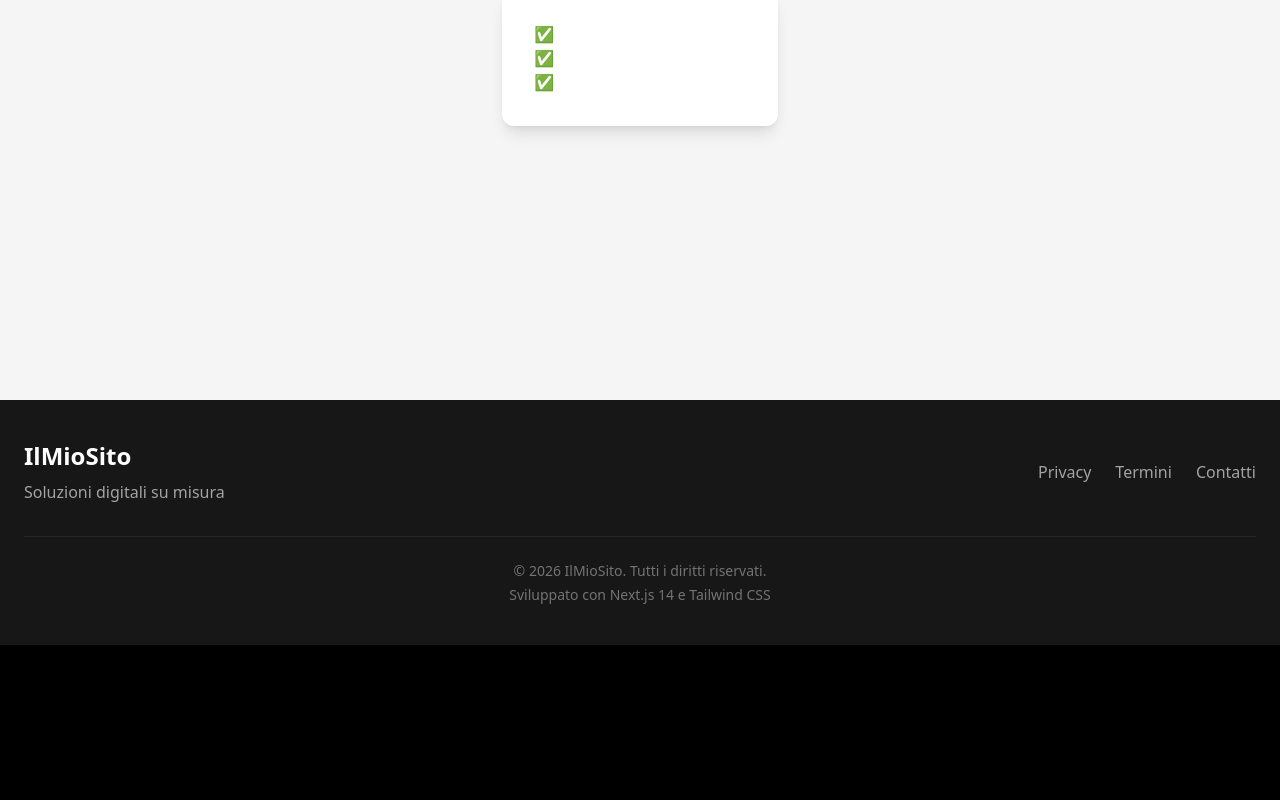
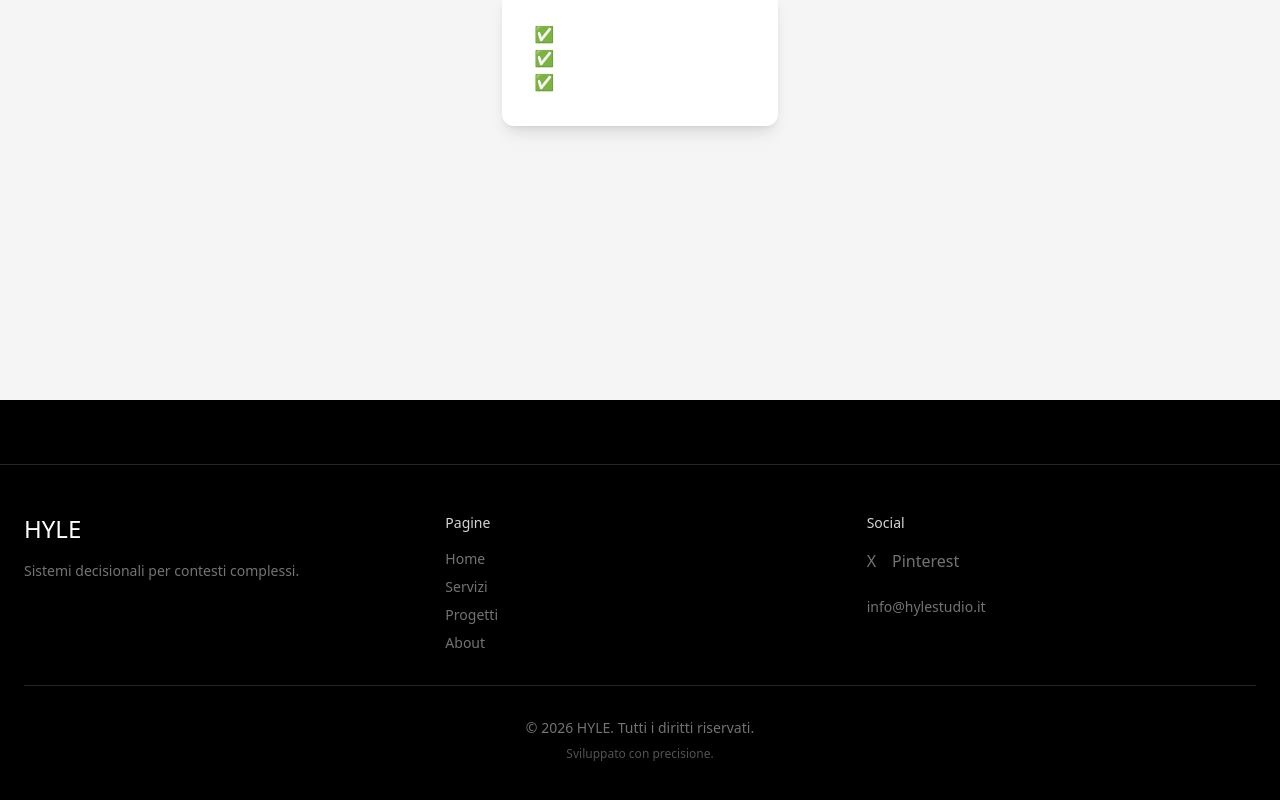
Before and after one commit to paologua/hyle-studio-new, a Next.js app: page / in a window 1280 px wide. Shown: the part 400-1200 px from the top of the page. Before the commit the page ends 1045 px from the top, so only its background shows below. Built offline with nearby package versions, Linux system fonts and the light colour scheme.

Commit message:
Update Footer.tsx

```diff
--- a/components/Footer.tsx
+++ b/components/Footer.tsx
@@ -1,25 +1,84 @@
-export default function Footer() {
+import Link from 'next/link'
+
+const Footer = () => {
+  const currentYear = new Date().getFullYear()
+
   return (
-    <footer className="bg-gray-900 text-white py-10 px-6">
-      <div className="container mx-auto">
-        <div className="flex flex-col md:flex-row justify-between items-center">
-          <div className="mb-6 md:mb-0">
-            <h3 className="text-2xl font-bold">IlMioSito</h3>
-            <p className="text-gray-400 mt-2">Soluzioni digitali su misura</p>
+    <footer className="border-t border-gray-800 mt-16 bg-black">
+      <div className="container mx-auto px-6 py-12">
+        <div className="grid md:grid-cols-3 gap-8">
+          {/* Colonna 1: Logo e descrizione */}
+          <div>
+            <div className="text-2xl font-light mb-4">HYLE</div>
+            <p className="text-gray-500 text-sm">
+              Sistemi decisionali per contesti complessi.
+            </p>
           </div>
 
-          <div className="flex space-x-6">
-            <a href="/privacy" className="text-gray-400 hover:text-white">Privacy</a>
-            <a href="/terms" className="text-gray-400 hover:text-white">Termini</a>
-            <a href="/contact" className="text-gray-400 hover:text-white">Contatti</a>
+          {/* Colonna 2: Link rapidi */}
+          <div>
+            <h3 className="text-sm font-medium mb-4 text-gray-300">Pagine</h3>
+            <div className="space-y-2">
+              {[
+                { name: 'Home', href: '/' },
+                { name: 'Servizi', href: '/servizi' },
+                { name: 'Progetti', href: '/progetti' },
+                { name: 'About', href: '/about' },
+              ].map((item) => (
+                <Link
+                  key={item.name}
+                  href={item.href}
+                  className="block text-gray-500 hover:text-white text-sm transition-colors"
+                >
+                  {item.name}
+                </Link>
+              ))}
+            </div>
+          </div>
+
+          {/* Colonna 3: Social */}
+          <div>
+            <h3 className="text-sm font-medium mb-4 text-gray-300">Social</h3>
+            <div className="flex space-x-4">
+              <a
+                href="https://twitter.com/hylestudio"
+                target="_blank"
+                rel="noopener noreferrer"
+                className="text-gray-500 hover:text-white transition-colors"
+                aria-label="X (Twitter)"
+              >
+                X
+              </a>
+              <a
+                href="https://pinterest.com/hylestudio"
+                target="_blank"
+                rel="noopener noreferrer"
+                className="text-gray-500 hover:text-white transition-colors"
+                aria-label="Pinterest"
+              >
+                Pinterest
+              </a>
+            </div>
+            <div className="mt-6">
+              <p className="text-gray-500 text-sm">
+                info@hylestudio.it
+              </p>
+            </div>
           </div>
         </div>
 
-        <div className="border-t border-gray-800 mt-8 pt-6 text-center text-gray-500 text-sm">
-          <p>© {new Date().getFullYear()} IlMioSito. Tutti i diritti riservati.</p>
-          <p className="mt-1">Sviluppato con Next.js 14 e Tailwind CSS</p>
+        {/* Copyright */}
+        <div className="border-t border-gray-800 mt-8 pt-8 text-center">
+          <p className="text-gray-500 text-sm">
+            © {currentYear} HYLE. Tutti i diritti riservati.
+          </p>
+          <p className="text-gray-600 text-xs mt-2">
+            Sviluppato con precisione.
+          </p>
         </div>
       </div>
     </footer>
-  );
+  )
 }
+
+export default Footer
```
